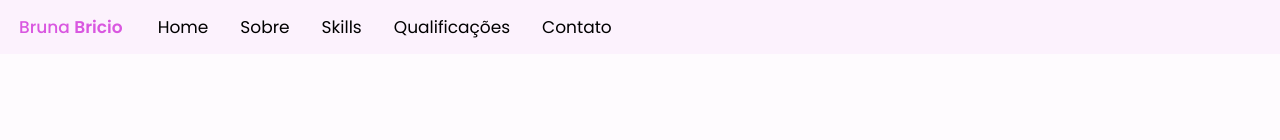
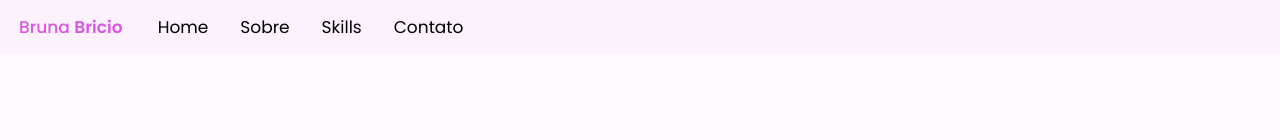
Before and after one commit to brunabricio/my-portfolio, a plain HTML site: page index.html in a window 1280 px wide. Shown: the top 140 px of the page. Drawn offline with nearby package versions, Linux system fonts and the light colour scheme.

Commit message:
Update index.html

```diff
--- a/index.html
+++ b/index.html
@@ -17,7 +17,6 @@
     <a href="#home">Home</a>
     <a href="#sobreMim">Sobre</a>
     <a href="#skills">Skills</a>
-    <a href="#qualificacoes">Qualificações</a>
     <a href="#contact">Contato</a>
     <a href="javascript:void(0);" class="icon" onclick="openNav()">
         <i class="bi bi-three-dots-vertical"></i>
```
